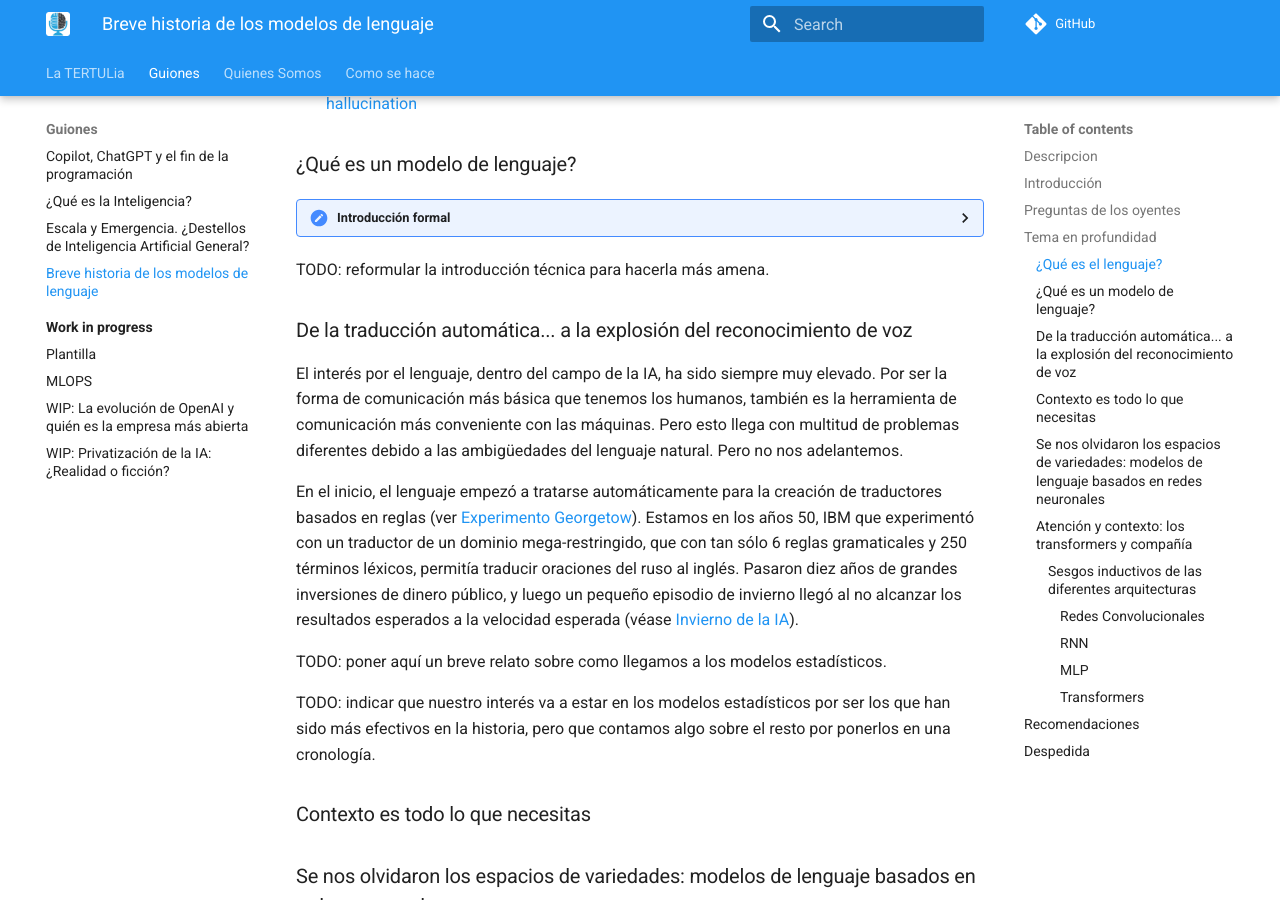
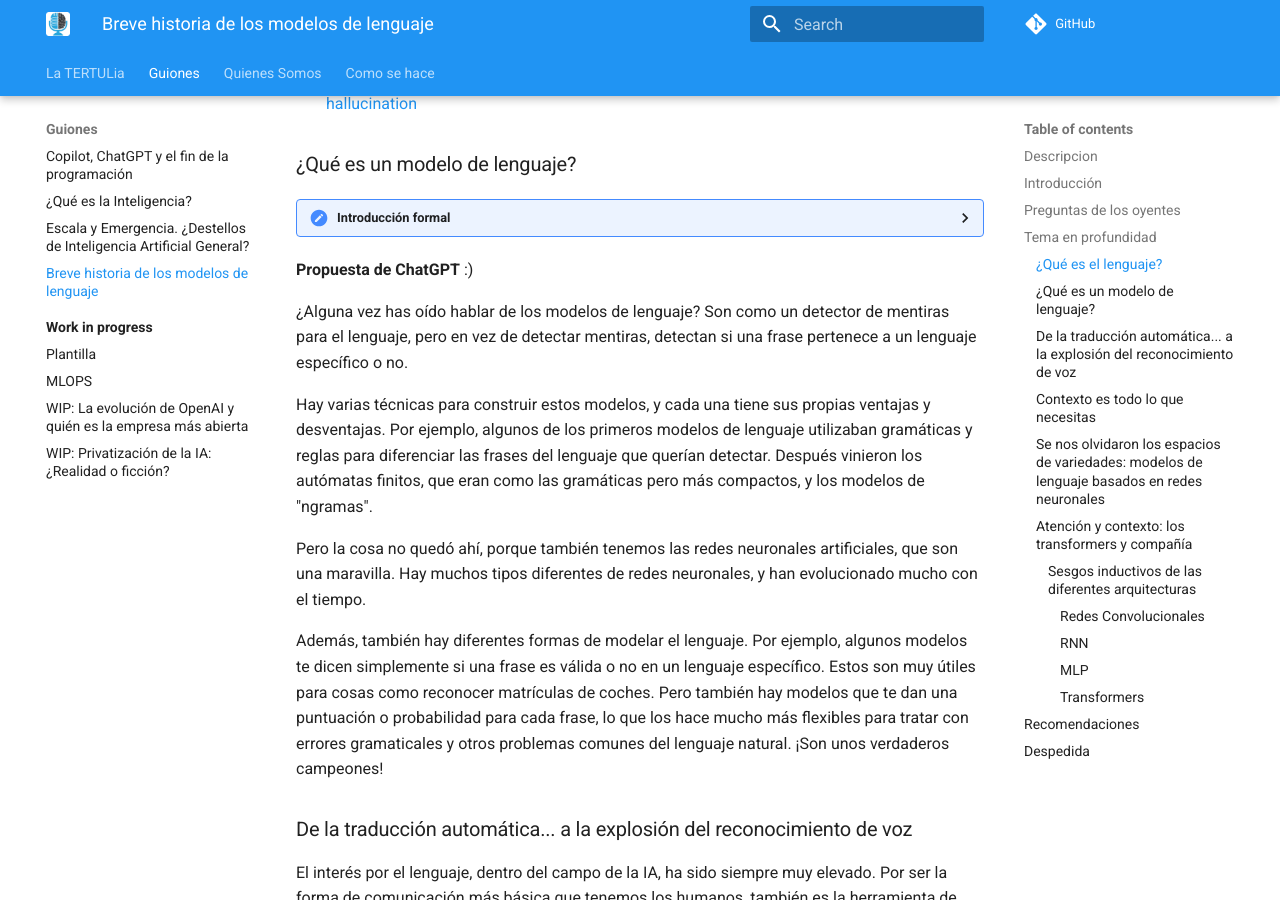
Before and after one commit to ironbar/tertulia_inteligencia_artificial, an MkDocs documentation site: the page built from docs/guiones/04-historia-modelos-lenguaje.md, in a window 1280 px wide and 900 px high, scrolled down 1831 px. Built offline with MkDocs 1.6.1 and Material for MkDocs 9.7.7, drawn with Linux system fonts in a browser that asks for light colours; comment, search, counter and statistics services are not loaded.

Commit message:
Update 04-historia-modelos-lenguaje.md

```diff
--- a/docs/guiones/04-historia-modelos-lenguaje.md
+++ b/docs/guiones/04-historia-modelos-lenguaje.md
@@ -131,7 +131,28 @@ Y por otro lado, al respecto de los diferentes tipos de modelado, tenemos:
 
 </details>
 
-TODO: reformular la introducción técnica para hacerla más amena.
+**Propuesta de ChatGPT** :)
+
+¿Alguna vez has oído hablar de los modelos de lenguaje? Son como un detector de
+mentiras para el lenguaje, pero en vez de detectar mentiras, detectan si una frase
+pertenece a un lenguaje específico o no.
+
+Hay varias técnicas para construir estos modelos, y cada una tiene sus propias ventajas
+y desventajas. Por ejemplo, algunos de los primeros modelos de lenguaje utilizaban
+gramáticas y reglas para diferenciar las frases del lenguaje que querían detectar.
+Después vinieron los autómatas finitos, que eran como las gramáticas pero más compactos,
+y los modelos de "ngramas".
+
+Pero la cosa no quedó ahí, porque también tenemos las redes neuronales artificiales,
+que son una maravilla. Hay muchos tipos diferentes de redes neuronales, y han
+evolucionado mucho con el tiempo.
+
+Además, también hay diferentes formas de modelar el lenguaje. Por ejemplo, algunos
+modelos te dicen simplemente si una frase es válida o no en un lenguaje específico.
+Estos son muy útiles para cosas como reconocer matrículas de coches. Pero también
+hay modelos que te dan una puntuación o probabilidad para cada frase, lo que los
+hace mucho más flexibles para tratar con errores gramaticales y otros problemas
+comunes del lenguaje natural. ¡Son unos verdaderos campeones!
 
 ### De la traducción automática... a la explosión del reconocimiento de voz
 
```
